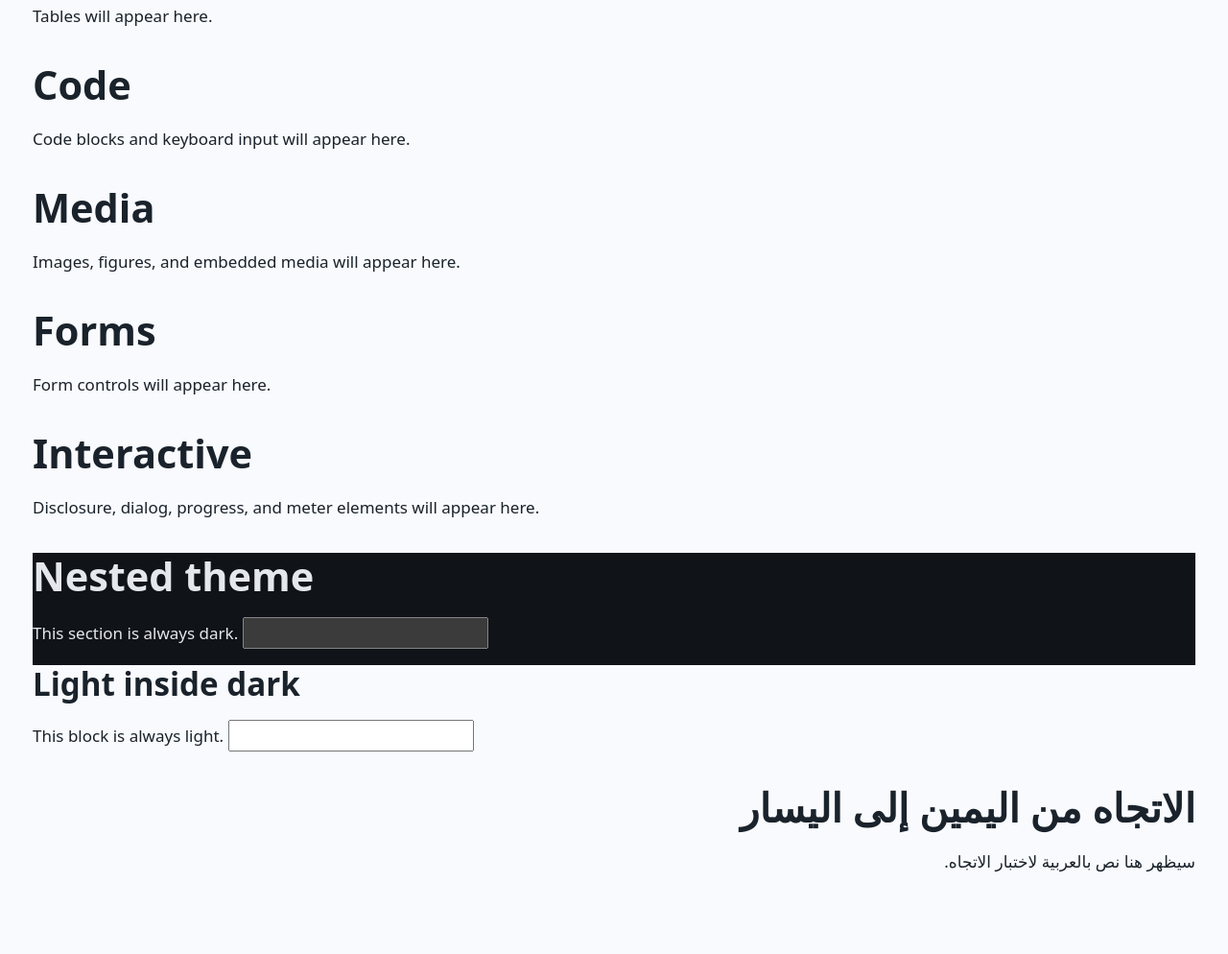
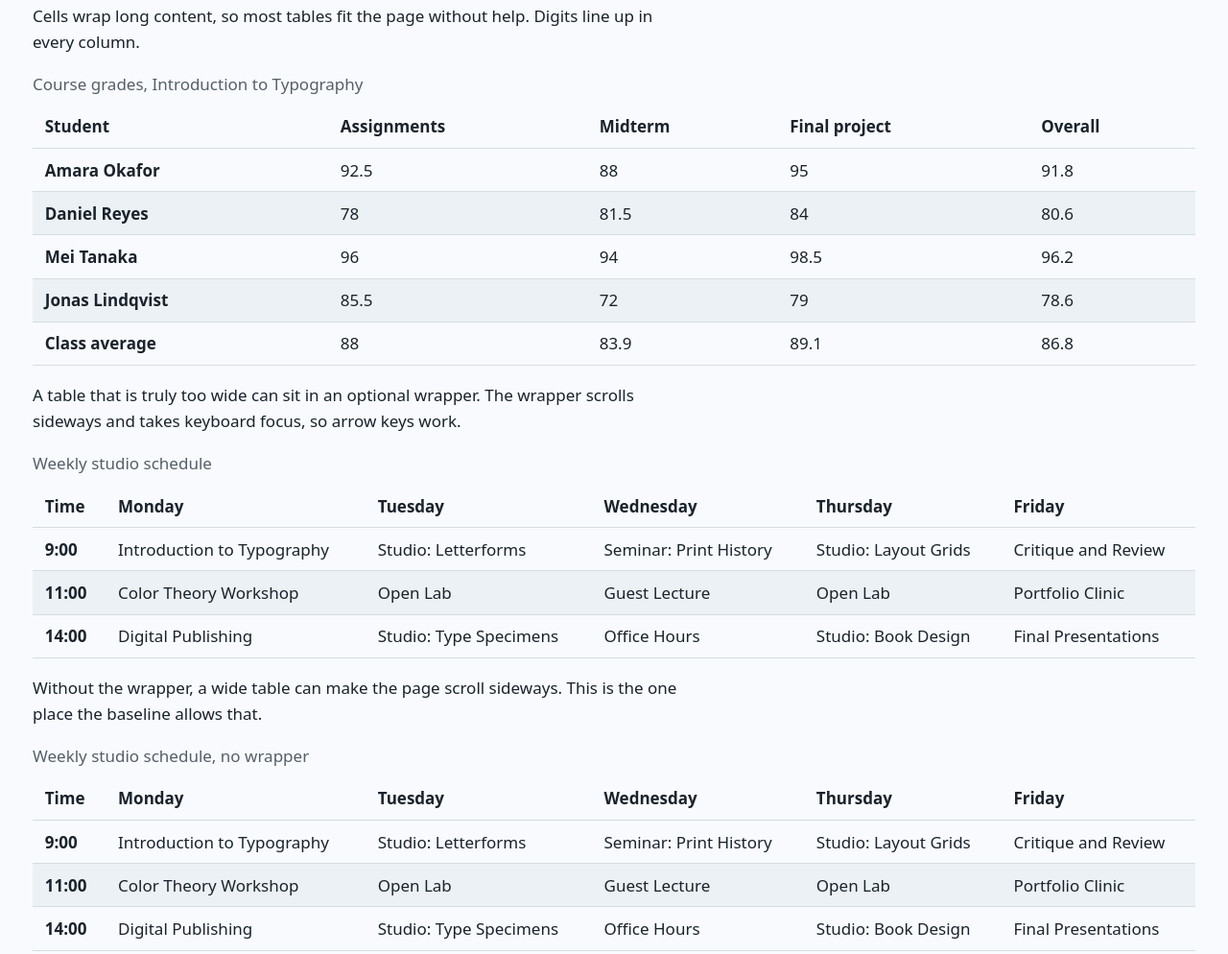
Before and after one commit to narcisolobo/barely-css, a website: page demo/index.html in a window 1280 px wide. Shown: the part 1999-2993 px from the top of the page at 96% size. Drawn offline with Linux system fonts and the light colour scheme.

Commit message:
feat(tables): style content tables and the scroll wrapper

```diff
--- a/demo/index.html
+++ b/demo/index.html
@@ -9,6 +9,8 @@
     /* Demo only: buttons are styled by the library later; until then keep the toggle readable. */
     header button { background: transparent; border: 1px solid currentColor; }
     header button[aria-pressed="true"] { font-weight: 700; }
+    /* Demo only: keep the two schedule tables wider than a phone, to show the wrapper and the accepted overflow. */
+    #schedule-region td, #schedule-unwrapped td { white-space: nowrap; }
   </style>
 </head>
 <body>
@@ -89,7 +91,51 @@
       <p>Related material sits in an aside, marked by a rule on its start edge. <a href="#layout">Back to layout</a>.</p>
     </aside>
     <section id="lists"><h2>Lists</h2><p>Ordered, unordered, and description lists will appear here.</p></section>
-    <section id="tables"><h2>Tables</h2><p>Tables will appear here.</p></section>
+    <section id="tables">
+      <h2>Tables</h2>
+      <p>Cells wrap long content, so most tables fit the page without help. Digits line up in every column.</p>
+      <table id="grades">
+        <caption>Course grades, Introduction to Typography</caption>
+        <thead>
+          <tr><th scope="col">Student</th><th scope="col">Assignments</th><th scope="col">Midterm</th><th scope="col">Final project</th><th scope="col">Overall</th></tr>
+        </thead>
+        <tbody>
+          <tr><th scope="row">Amara Okafor</th><td>92.5</td><td>88</td><td>95</td><td>91.8</td></tr>
+          <tr><th scope="row">Daniel Reyes</th><td>78</td><td>81.5</td><td>84</td><td>80.6</td></tr>
+          <tr><th scope="row">Mei Tanaka</th><td>96</td><td>94</td><td>98.5</td><td>96.2</td></tr>
+          <tr><th scope="row">Jonas Lindqvist</th><td>85.5</td><td>72</td><td>79</td><td>78.6</td></tr>
+        </tbody>
+        <tfoot>
+          <tr><th scope="row">Class average</th><td>88</td><td>83.9</td><td>89.1</td><td>86.8</td></tr>
+        </tfoot>
+      </table>
+      <p>A table that is truly too wide can sit in an optional wrapper. The wrapper scrolls sideways and takes keyboard focus, so arrow keys work.</p>
+      <div role="region" tabindex="0" aria-label="Weekly schedule, scrolls sideways" id="schedule-region">
+        <table>
+          <caption>Weekly studio schedule</caption>
+          <thead>
+            <tr><th scope="col">Time</th><th scope="col">Monday</th><th scope="col">Tuesday</th><th scope="col">Wednesday</th><th scope="col">Thursday</th><th scope="col">Friday</th></tr>
+          </thead>
+          <tbody>
+            <tr><th scope="row">9:00</th><td>Introduction to Typography</td><td>Studio: Letterforms</td><td>Seminar: Print History</td><td>Studio: Layout Grids</td><td>Critique and Review</td></tr>
+            <tr><th scope="row">11:00</th><td>Color Theory Workshop</td><td>Open Lab</td><td>Guest Lecture</td><td>Open Lab</td><td>Portfolio Clinic</td></tr>
+            <tr><th scope="row">14:00</th><td>Digital Publishing</td><td>Studio: Type Specimens</td><td>Office Hours</td><td>Studio: Book Design</td><td>Final Presentations</td></tr>
+          </tbody>
+        </table>
+      </div>
+      <p>Without the wrapper, a wide table can make the page scroll sideways. This is the one place the baseline allows that.</p>
+      <table id="schedule-unwrapped">
+        <caption>Weekly studio schedule, no wrapper</caption>
+        <thead>
+          <tr><th scope="col">Time</th><th scope="col">Monday</th><th scope="col">Tuesday</th><th scope="col">Wednesday</th><th scope="col">Thursday</th><th scope="col">Friday</th></tr>
+        </thead>
+        <tbody>
+          <tr><th scope="row">9:00</th><td>Introduction to Typography</td><td>Studio: Letterforms</td><td>Seminar: Print History</td><td>Studio: Layout Grids</td><td>Critique and Review</td></tr>
+          <tr><th scope="row">11:00</th><td>Color Theory Workshop</td><td>Open Lab</td><td>Guest Lecture</td><td>Open Lab</td><td>Portfolio Clinic</td></tr>
+          <tr><th scope="row">14:00</th><td>Digital Publishing</td><td>Studio: Type Specimens</td><td>Office Hours</td><td>Studio: Book Design</td><td>Final Presentations</td></tr>
+        </tbody>
+      </table>
+    </section>
     <section id="code"><h2>Code</h2><p>Code blocks and keyboard input will appear here.</p></section>
     <section id="media"><h2>Media</h2><p>Images, figures, and embedded media will appear here.</p></section>
     <section id="forms"><h2>Forms</h2><p>Form controls will appear here.</p></section>
--- a/scripts/build.js
+++ b/scripts/build.js
@@ -12,6 +12,7 @@ export const SOURCES = [
   'src/typography.css',
   'src/layout.css',
   'src/navigation.css',
+  'src/tables.css',
 ];
 
 const GROUPING_AT_RULES = /^@(layer|media|supports|container|scope|starting-style)\b/;
--- /dev/null
+++ b/src/tables.css
@@ -0,0 +1,53 @@
+@layer base {
+  /* The table keeps its native display: table, so assistive technology keeps its table semantics. */
+  :where(table) {
+    inline-size: 100%;
+    border-collapse: collapse;
+    font-variant-numeric: tabular-nums;
+  }
+
+  :where(caption) {
+    caption-side: top;
+    text-align: start;
+    padding-block-end: 0.5rem;
+    color: var(--barely-color-text-muted);
+  }
+
+  /* anywhere (not break-word) lets a long URL shrink the cell's min-content width, so the table fits. */
+  :where(th, td) {
+    padding: 0.5rem 0.75rem;
+    text-align: start;
+    vertical-align: top;
+    overflow-wrap: anywhere;
+  }
+
+  :where(th) {
+    font-weight: bold;
+  }
+
+  :where(tr) {
+    border-block-end: var(--barely-border-width) solid var(--barely-color-border);
+  }
+
+  :where(thead) {
+    border-block-end: var(--barely-border-width) solid var(--barely-color-border-strong);
+  }
+
+  :where(tfoot) {
+    border-block-start: var(--barely-border-width) solid var(--barely-color-border-strong);
+  }
+
+  :where(tbody tr:nth-child(even)) {
+    background-color: var(--barely-color-surface);
+  }
+
+  /* Optional scroll wrapper for a table that is truly too wide. Keyboard users scroll it after focusing it. */
+  :where(div[role="region"][tabindex]:has(> table)) {
+    overflow-x: auto;
+    margin-block-end: var(--barely-spacing);
+  }
+
+  :where(div[role="region"][tabindex] > table) {
+    margin-block-end: 0;
+  }
+}
--- a/tests/browser/keyboard.spec.js
+++ b/tests/browser/keyboard.spec.js
@@ -58,3 +58,18 @@ test('focus is visible and unobscured at every stop', async ({ page, browserName
     expect(r.covered, label).toBe(false);
   }
 });
+
+test.describe('table scroll wrapper', () => {
+  test.use({ viewport: { width: 375, height: 800 } });
+
+  test('table scroll wrapper scrolls with arrow keys', async ({ page, browserName }) => {
+    const wrapper = page.locator('#schedule-region');
+    await wrapper.focus();
+    expect(await wrapper.evaluate((el) => [document.activeElement === el, el.scrollWidth > el.clientWidth])).toEqual([true, true]);
+    // Playwright's WebKit does not arrow-scroll any focused scroll container, even a bare
+    // `<div tabindex=0 style="overflow-x:auto">` with no stylesheet. It is an engine limit, not our CSS.
+    test.skip(browserName === 'webkit', 'Playwright WebKit does not scroll containers with arrow keys');
+    for (let i = 0; i < 3; i++) await page.keyboard.press('ArrowRight');
+    await expect.poll(() => wrapper.evaluate((el) => el.scrollLeft)).toBeGreaterThan(0);
+  });
+});
--- a/tests/browser/layout.spec.js
+++ b/tests/browser/layout.spec.js
@@ -34,14 +34,16 @@ const box = (page, selector) =>
     };
   }, selector);
 
-// The wide unwrapped table does not exist yet. Task 8 adds it and re-checks scrolling with it present.
+// The demo keeps one wide table without the scroll wrapper (table#schedule-unwrapped). The spec accepts
+// page overflow only there: the page may scroll sideways, but only if removing that one table removes it.
 async function noPageScroll(page) {
-  await page.evaluate(() => document.querySelectorAll('table').forEach((t) => t.remove()));
-  const d = await page.evaluate(() => ({
-    s: document.documentElement.scrollWidth,
-    c: document.documentElement.clientWidth,
-  }));
-  expect(d.s).toBeLessThanOrEqual(d.c);
+  const overflows = () =>
+    page.evaluate(() => document.documentElement.scrollWidth > document.documentElement.clientWidth);
+  if (await overflows()) {
+    expect(await page.locator('table#schedule-unwrapped').count()).toBe(1);
+    await page.evaluate(() => document.querySelector('table#schedule-unwrapped').remove());
+  }
+  expect(await overflows()).toBe(false);
 }
 
 test.describe('narrow', () => {
--- /dev/null
+++ b/tests/browser/tables.spec.js
@@ -0,0 +1,87 @@
+import { test, expect } from '@playwright/test';
+import { DEMO } from '../helpers/env.js';
+import { paintedRgba, effectiveBackground } from '../helpers/page-color.js';
+import { srgb8ToLinear, contrast } from '../helpers/color.js';
+
+test('table keeps display: table', async ({ page }) => {
+  await page.goto('/tests/pages/tables.html');
+  const d = await page.evaluate(() => [...document.querySelectorAll('table')].map((t) => getComputedStyle(t).display));
+  expect(d).toEqual(['table', 'table']);
+});
+
+test.describe('narrow', () => {
+  test.use({ viewport: { width: 375, height: 800 } });
+
+  test('table with a long URL fits at 375', async ({ page }) => {
+    await page.goto('/tests/pages/tables.html');
+    const r = await page.evaluate(() => {
+      const root = document.documentElement;
+      const table = document.querySelector('#url-table').getBoundingClientRect();
+      const cells = [...document.querySelectorAll('#url-table td')].map((c) => c.getBoundingClientRect());
+      return {
+        scroll: root.scrollWidth,
+        client: root.clientWidth,
+        table: { left: table.left, right: table.right },
+        cells: cells.map((c) => ({ left: c.left, right: c.right })),
+      };
+    });
+    expect(r.scroll).toBeLessThanOrEqual(r.client);
+    for (const c of r.cells) {
+      expect(c.left).toBeGreaterThanOrEqual(r.table.left - 0.5);
+      expect(c.right).toBeLessThanOrEqual(r.table.right + 0.5);
+    }
+  });
+
+  test('wrapped wide table scrolls inside its wrapper, not the page', async ({ page }) => {
+    await page.goto('/tests/pages/tables.html');
+    const r = await page.evaluate(() => {
+      const root = document.documentElement;
+      const w = document.querySelector('#wrapper');
+      return {
+        page: root.scrollWidth <= root.clientWidth,
+        wrapperOverflows: w.scrollWidth > w.clientWidth,
+        overflowX: getComputedStyle(w).overflowX,
+      };
+    });
+    expect(r.page).toBe(true);
+    expect(r.wrapperOverflows).toBe(true);
+    expect(r.overflowX).toBe('auto');
+  });
+
+  test('wrapped table drops its bottom margin; the wrapper keeps one', async ({ page }) => {
+    await page.goto('/tests/pages/tables.html');
+    const r = await page.evaluate(() => ({
+      table: getComputedStyle(document.querySelector('#wide')).marginBottom,
+      wrapper: parseFloat(getComputedStyle(document.querySelector('#wrapper')).marginBottom),
+    }));
+    expect(r.table).toBe('0px');
+    expect(r.wrapper).toBeGreaterThan(0);
+  });
+});
+
+test('wrapper shows the focus ring', async ({ page }) => {
+  await page.goto('/tests/pages/tables.html');
+  await page.keyboard.press('Tab');
+  const r = await page.evaluate(() => {
+    const el = document.activeElement;
+    const s = getComputedStyle(el);
+    return { id: el.id, matches: el.matches(':focus-visible'), style: s.outlineStyle, width: parseFloat(s.outlineWidth) };
+  });
+  expect(r.id).toBe('wrapper');
+  expect(r.matches).toBe(true);
+  expect(r.style).toBe('solid');
+  expect(r.width).toBeGreaterThanOrEqual(2);
+});
+
+for (const theme of ['light', 'dark']) {
+  test(`stripe rows have 4.5:1 text contrast (${theme})`, async ({ page }) => {
+    await page.goto(DEMO);
+    await page.evaluate((t) => document.documentElement.setAttribute('data-theme', t), theme);
+    const even = page.locator('#grades tbody tr:nth-child(even) td').first();
+    const bg = await effectiveBackground(even);
+    const odd = await effectiveBackground(page.locator('#grades tbody tr:nth-child(odd) td').first());
+    expect(bg).not.toEqual(odd); // the stripe is actually painted
+    const fg = await paintedRgba(even, 'color');
+    expect(contrast(srgb8ToLinear(fg.slice(0, 3)), srgb8ToLinear(bg))).toBeGreaterThanOrEqual(4.5);
+  });
+}
```
Also changed, not shown: tests/pages/tables.html (added, +31 -0 lines), CHANGELOG.md, dist/barely.css, dist/barely.min.css.
